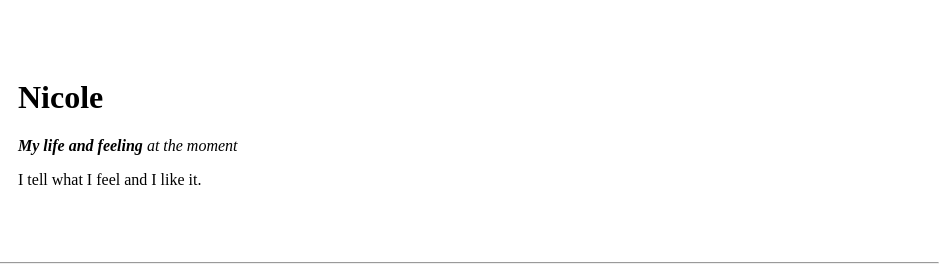
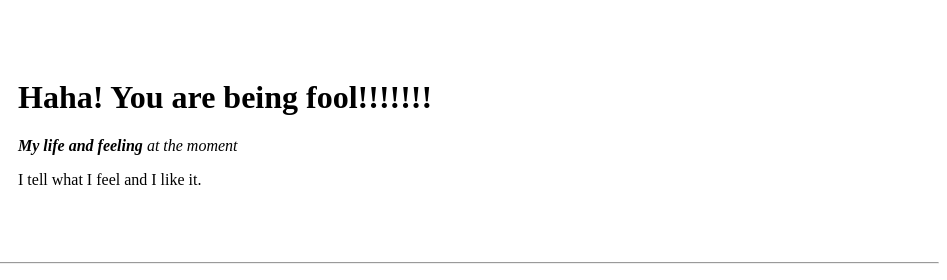
Before and after one commit to Keroro2006/cv, a plain HTML site: page index.html in a window 1280 px wide. Shown: the top 280 px of the page, 333-1280 px from the left. Drawn offline with Linux system fonts and the light colour scheme.

Commit message:
Update index.html

```diff
--- a/index.html
+++ b/index.html
@@ -10,7 +10,7 @@
   <table cellspacing= "20">
     <tr>
       <td><img src="https://thefilmstage.com/wp-content/uploads/2020/07/Feels-Good-Man-1.jpg" alt="Pepe's picture" width="300" height="200"></td>
-      <td><h1>Nicole</h1>
+      <td><h1>Haha! You are being fool!!!!!!!</h1>
       <p><em><strong>My life and feeling</strong> at the moment</em></p>
       <p>I tell what I feel and I like it.</p></td>
     </tr>
```
